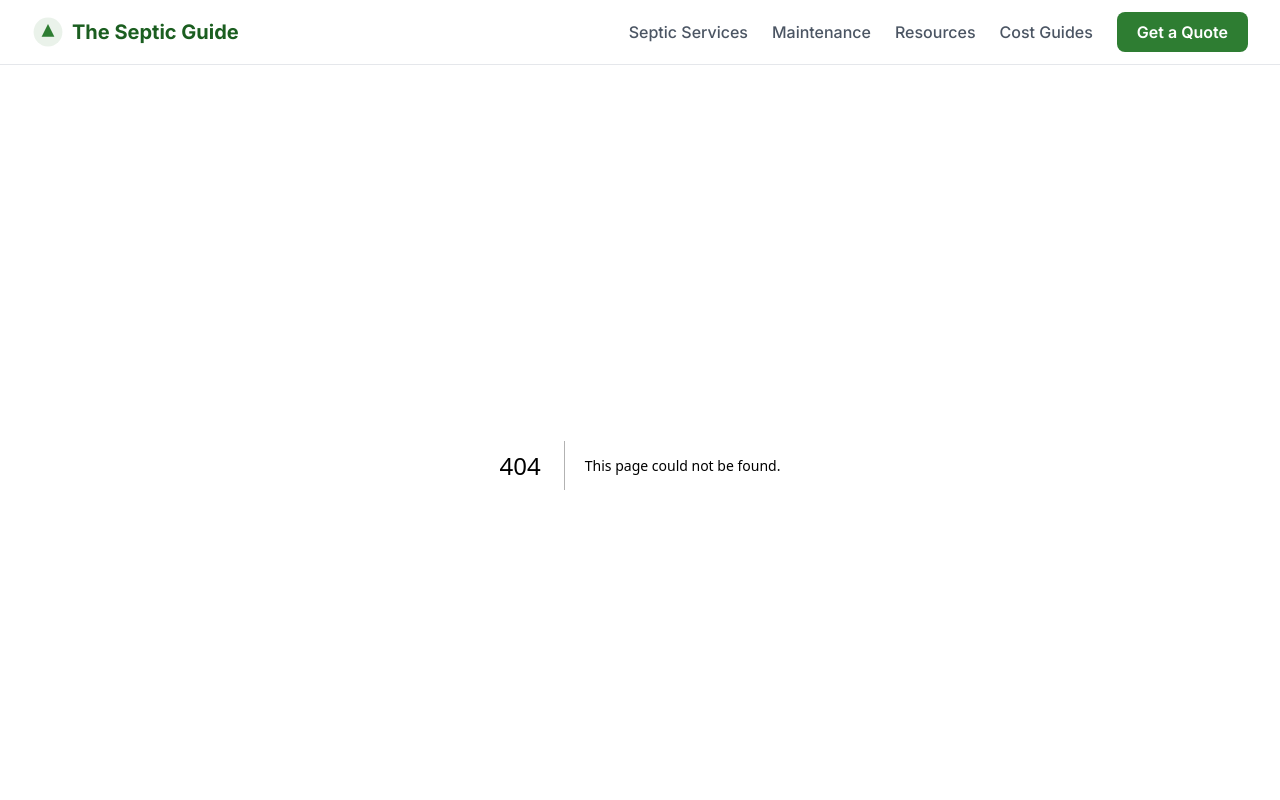
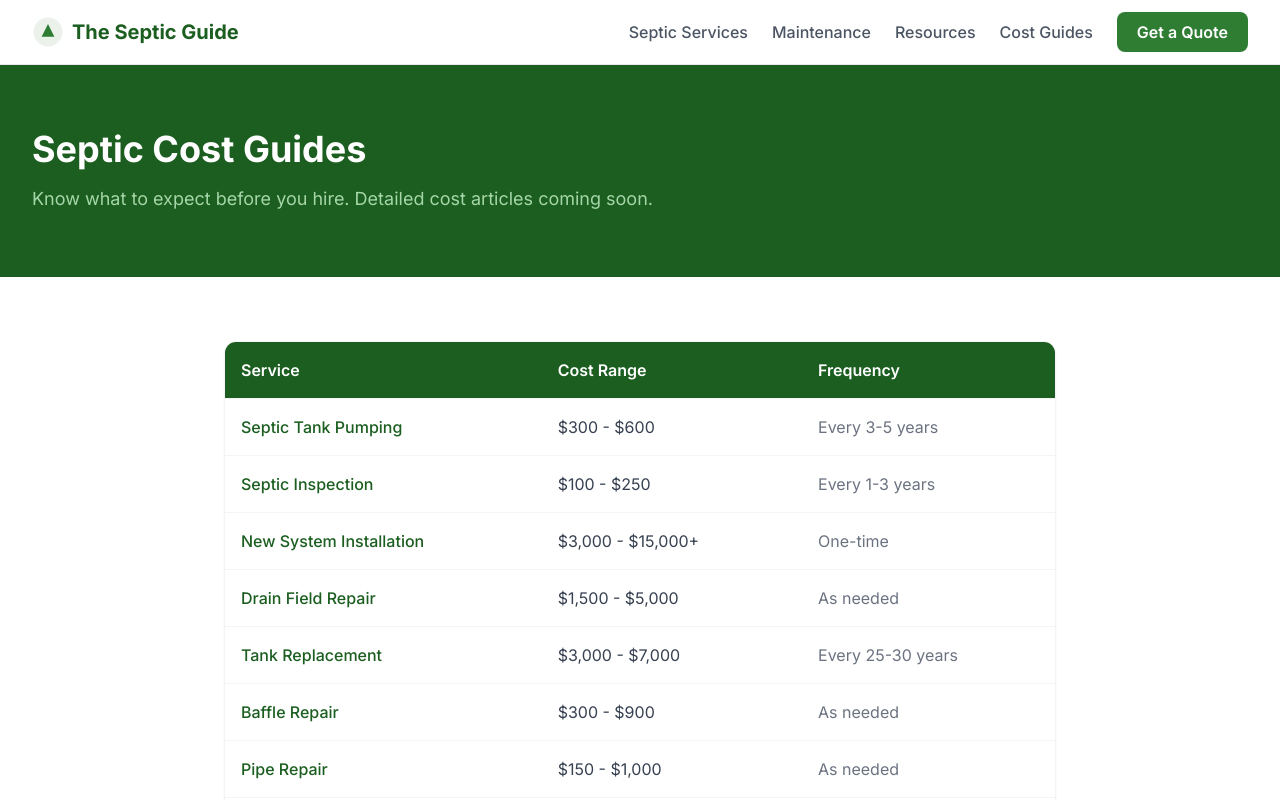
Before and after one commit to thebasementguide2026/theseptic.guide-, a Next.js app: page /cost-guides in a window 1280 px wide. Before the commit this address had no page. Shown: the top 800 px of the page. Built offline with nearby package versions, Linux system fonts and the light colour scheme.

Commit message:
Create page.tsx

```diff
--- /dev/null
+++ b/app/cost-guides/page.tsx
@@ -0,0 +1,59 @@
+import Link from 'next/link'
+
+export const metadata = {
+  title: 'Septic Cost Guides | The Septic Guide',
+  description: 'Transparent cost breakdowns for septic services. Know what to expect before you hire.',
+}
+
+const costItems = [
+  { service: 'Septic Tank Pumping', range: '$300 - $600', frequency: 'Every 3-5 years' },
+  { service: 'Septic Inspection', range: '$100 - $250', frequency: 'Every 1-3 years' },
+  { service: 'New System Installation', range: '$3,000 - $15,000+', frequency: 'One-time' },
+  { service: 'Drain Field Repair', range: '$1,500 - $5,000', frequency: 'As needed' },
+  { service: 'Tank Replacement', range: '$3,000 - $7,000', frequency: 'Every 25-30 years' },
+  { service: 'Baffle Repair', range: '$300 - $900', frequency: 'As needed' },
+  { service: 'Pipe Repair', range: '$150 - $1,000', frequency: 'As needed' },
+  { service: 'System Replacement', range: '$5,000 - $20,000+', frequency: 'Every 25-30 years' },
+]
+
+export default function CostGuidesPage() {
+  return (
+    <>
+      <section className="bg-brand-green-dark text-white py-16">
+        <div className="container-custom">
+          <h1 className="text-4xl font-bold mb-4">Septic Cost Guides</h1>
+          <p className="text-brand-green-light text-lg max-w-2xl">Know what to expect before you hire. Detailed cost articles coming soon.</p>
+        </div>
+      </section>
+      <section className="py-16">
+        <div className="container-custom max-w-4xl">
+          <div className="bg-white rounded-xl shadow-sm border border-gray-100 overflow-hidden">
+            <table className="w-full">
+              <thead>
+                <tr className="bg-brand-green-dark text-white">
+                  <th className="text-left p-4 font-semibold">Service</th>
+                  <th className="text-left p-4 font-semibold">Cost Range</th>
+                  <th className="text-left p-4 font-semibold hidden md:table-cell">Frequency</th>
+                </tr>
+              </thead>
+              <tbody>
+                {costItems.map((item) => (
+                  <tr key={item.service} className="border-t border-gray-100 hover:bg-gray-50">
+                    <td className="p-4 font-medium text-brand-green-dark">{item.service}</td>
+                    <td className="p-4 text-gray-700">{item.range}</td>
+                    <td className="p-4 text-gray-500 hidden md:table-cell">{item.frequency}</td>
+                  </tr>
+                ))}
+              </tbody>
+            </table>
+          </div>
+          <div className="mt-12 text-center">
+            <Link href="/get-quote" className="inline-block bg-brand-green text-white px-8 py-3 rounded-lg font-semibold hover:bg-brand-green-dark transition-colors">
+              Get a Free Quote
+            </Link>
+          </div>
+        </div>
+      </section>
+    </>
+  )
+}
```
